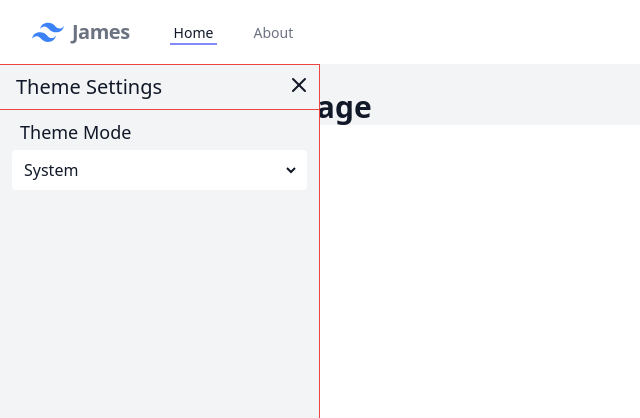
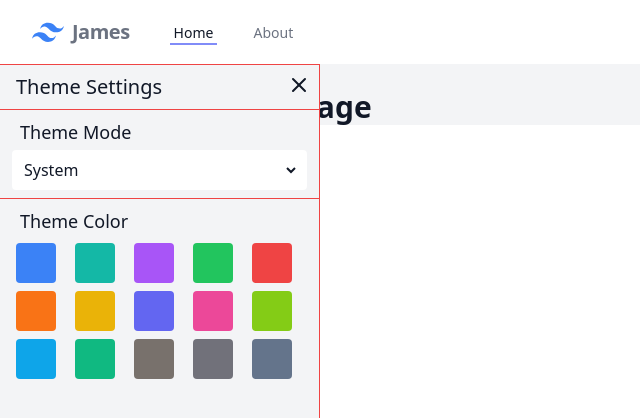
Before and after one commit to BarneyMayerson/portfolio, a Vue app: page / in a window 1280 px wide. Both pictures are taken after a click on the button 16 px from the left and 420 px from the top of the page. Shown: the top 418 px of the page, without its empty margins (0-640 px from the left). Built offline with nearby package versions, Linux system fonts and the light colour scheme.

Commit message:
Adding Theme Color (wip) [buttons only]

```diff
--- /dev/null
+++ b/src/Components/Generic/ColorButton.vue
@@ -0,0 +1,30 @@
+<script setup>
+defineProps({
+  color: {
+    type: String,
+    default: "blue",
+  },
+});
+
+const colorClasses = {
+  blue: "bg-blue-500",
+  teal: "bg-teal-500",
+  purple: "bg-purple-500",
+  green: "bg-green-500",
+  red: "bg-red-500",
+  orange: "bg-orange-500",
+  yellow: "bg-yellow-500",
+  indigo: "bg-indigo-500",
+  pink: "bg-pink-500",
+  lime: "bg-lime-500",
+  sky: "bg-sky-500",
+  emerald: "bg-emerald-500",
+  stone: "bg-stone-500",
+  zinc: "bg-zinc-500",
+  slate: "bg-slate-500",
+};
+</script>
+
+<template>
+  <button :class="`${colorClasses[color]} p-5 rounded`"></button>
+</template>
--- a/src/Components/Generic/Settings.vue
+++ b/src/Components/Generic/Settings.vue
@@ -1,5 +1,6 @@
 <script setup>
 import ThemesDropdown from "@/Components/Generic/ThemesDropdown.vue";
+import ColorButton from "@/Components/Generic/ColorButton.vue";
 
 defineEmits(["hide"]);
 </script>
@@ -35,5 +36,57 @@ defineEmits(["hide"]);
       <h3 class="text-lg ml-2 mb-1">Theme Mode</h3>
       <ThemesDropdown />
     </div>
+
+    <!-- Theme Color -->
+    <div class="px-3 py-2">
+      <h3 class="text-lg ml-2 mb-1">Theme Color</h3>
+      <div class="flex flex-wrap w-full">
+        <div class="w-1/5 p-1">
+          <ColorButton color="blue" />
+        </div>
+        <div class="w-1/5 p-1">
+          <ColorButton color="teal" />
+        </div>
+        <div class="w-1/5 p-1">
+          <ColorButton color="purple" />
+        </div>
+        <div class="w-1/5 p-1">
+          <ColorButton color="green" />
+        </div>
+        <div class="w-1/5 p-1">
+          <ColorButton color="red" />
+        </div>
+        <div class="w-1/5 p-1">
+          <ColorButton color="orange" />
+        </div>
+        <div class="w-1/5 p-1">
+          <ColorButton color="yellow" />
+        </div>
+        <div class="w-1/5 p-1">
+          <ColorButton color="indigo" />
+        </div>
+        <div class="w-1/5 p-1">
+          <ColorButton color="pink" />
+        </div>
+        <div class="w-1/5 p-1">
+          <ColorButton color="lime" />
+        </div>
+        <div class="w-1/5 p-1">
+          <ColorButton color="sky" />
+        </div>
+        <div class="w-1/5 p-1">
+          <ColorButton color="emerald" />
+        </div>
+        <div class="w-1/5 p-1">
+          <ColorButton color="stone" />
+        </div>
+        <div class="w-1/5 p-1">
+          <ColorButton color="zinc" />
+        </div>
+        <div class="w-1/5 p-1">
+          <ColorButton color="slate" />
+        </div>
+      </div>
+    </div>
   </div>
 </template>
```
